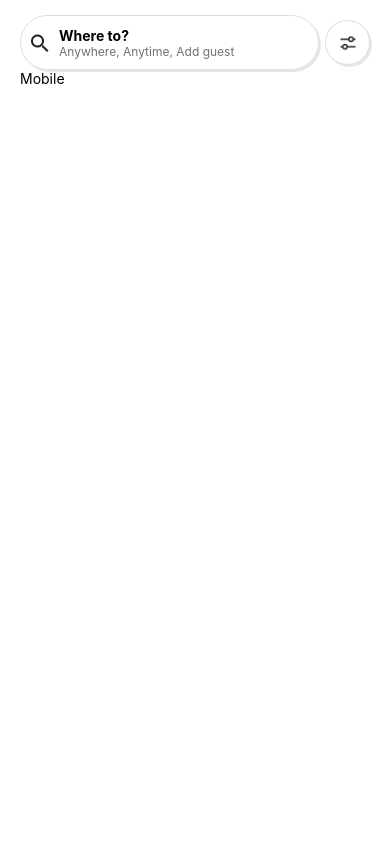
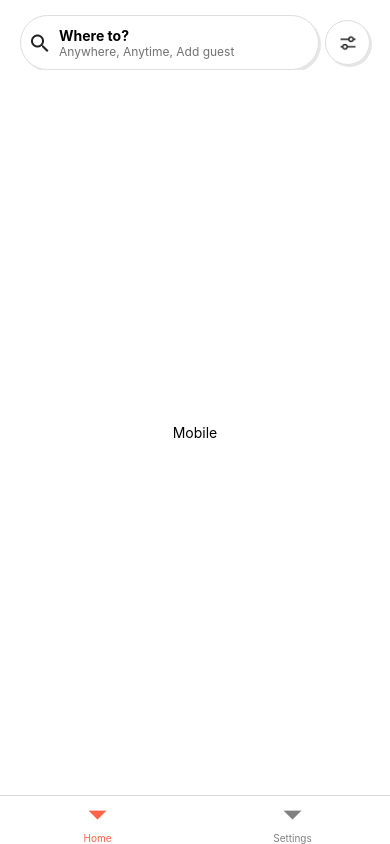
Before and after one commit to sisoalbert/expo-web-airbnb, a React Native app: screen / in a window 390 px wide. Built offline with nearby package versions, Linux system fonts and the light colour scheme.

Commit message:
added navigation

```diff
--- a/App.tsx
+++ b/App.tsx
@@ -3,10 +3,82 @@ import { StatusBar } from "expo-status-bar";
 import { SafeAreaView, StyleSheet, Text, View } from "react-native";
 import Header from "./components/header";
 
+import * as React from "react";
+import { NavigationContainer } from "@react-navigation/native";
+
+import { createBottomTabNavigator } from "@react-navigation/bottom-tabs";
+import { useMediaQuery } from "react-responsive";
+
+const Tab = createBottomTabNavigator();
+
+function MyTabs() {
+  return (
+    <Tab.Navigator
+      screenOptions={{
+        headerShown: false,
+        tabBarActiveTintColor: "tomato",
+        tabBarInactiveTintColor: "gray",
+      }}
+    >
+      <Tab.Screen name="Home" component={HomeScreen} />
+      <Tab.Screen name="Settings" component={SettingsScreen} />
+    </Tab.Navigator>
+  );
+}
+
+function HomeScreen() {
+  const isMobile = useMediaQuery({ query: "(max-width: 768px)" });
+  const isTablet = useMediaQuery({
+    query: "(min-width: 768px) and (max-width: 1024px)",
+  });
+  const isBigScreen = useMediaQuery({ query: "(min-width: 1024px)" });
+
+  return (
+    <View
+      style={{
+        flex: 1,
+        alignItems: "center",
+        justifyContent: "center",
+        backgroundColor: "#fff",
+      }}
+    >
+      <Text>{isMobile && "Mobile"}</Text>
+      <Text>{isTablet && "Tablet"}</Text>
+      <Text>{isBigScreen && "BigScreen"}</Text>
+    </View>
+  );
+}
+
+function SettingsScreen() {
+  return (
+    <View
+      style={{
+        flex: 1,
+        alignItems: "center",
+        justifyContent: "center",
+        backgroundColor: "#fff",
+      }}
+    >
+      <Text>Home Screen</Text>
+    </View>
+  );
+}
+
+function AppNav() {
+  const isMobile = useMediaQuery({ query: "(max-width: 768px)" });
+
+  return (
+    <NavigationContainer>
+      {isMobile ? <MyTabs /> : <HomeScreen />}
+    </NavigationContainer>
+  );
+}
+
 export default function App() {
   return (
     <SafeAreaView style={styles.container}>
       <Header />
+      <AppNav />
       <StatusBar style="auto" />
     </SafeAreaView>
   );
--- a/components/header/index.tsx
+++ b/components/header/index.tsx
@@ -10,7 +10,6 @@ const Header = () => {
   const isTablet = useMediaQuery({
     query: "(min-width: 768px) and (max-width: 1024px)",
   });
-  const isBigScreen = useMediaQuery({ query: "(min-width: 1024px)" });
 
   return (
     <View
@@ -30,9 +29,6 @@ const Header = () => {
       ) : (
         <SearchBarBig isTablet={isTablet} />
       )}
-      {isMobile && <Text>Mobile</Text>}
-      {isTablet && <Text>Tablet</Text>}
-      {isBigScreen && <Text>BigScreen</Text>}
     </View>
   );
 };
--- a/package.json
+++ b/package.json
@@ -10,12 +10,17 @@
   },
   "dependencies": {
     "@expo/metro-runtime": "~3.1.3",
+    "@react-navigation/bottom-tabs": "^6.5.12",
+    "@react-navigation/native": "^6.1.10",
+    "@react-navigation/native-stack": "^6.9.18",
     "expo": "^50.0.6",
     "expo-status-bar": "~1.11.1",
     "react": "18.2.0",
     "react-dom": "18.2.0",
     "react-native": "0.73.4",
     "react-native-match-media-polyfill": "^1.0.3",
+    "react-native-safe-area-context": "4.8.2",
+    "react-native-screens": "~3.29.0",
     "react-native-web": "~0.19.6",
     "react-responsive": "^9.0.2"
   },
```
Also changed, not shown: 1 other file (tests, documents, lock files or other folders).
